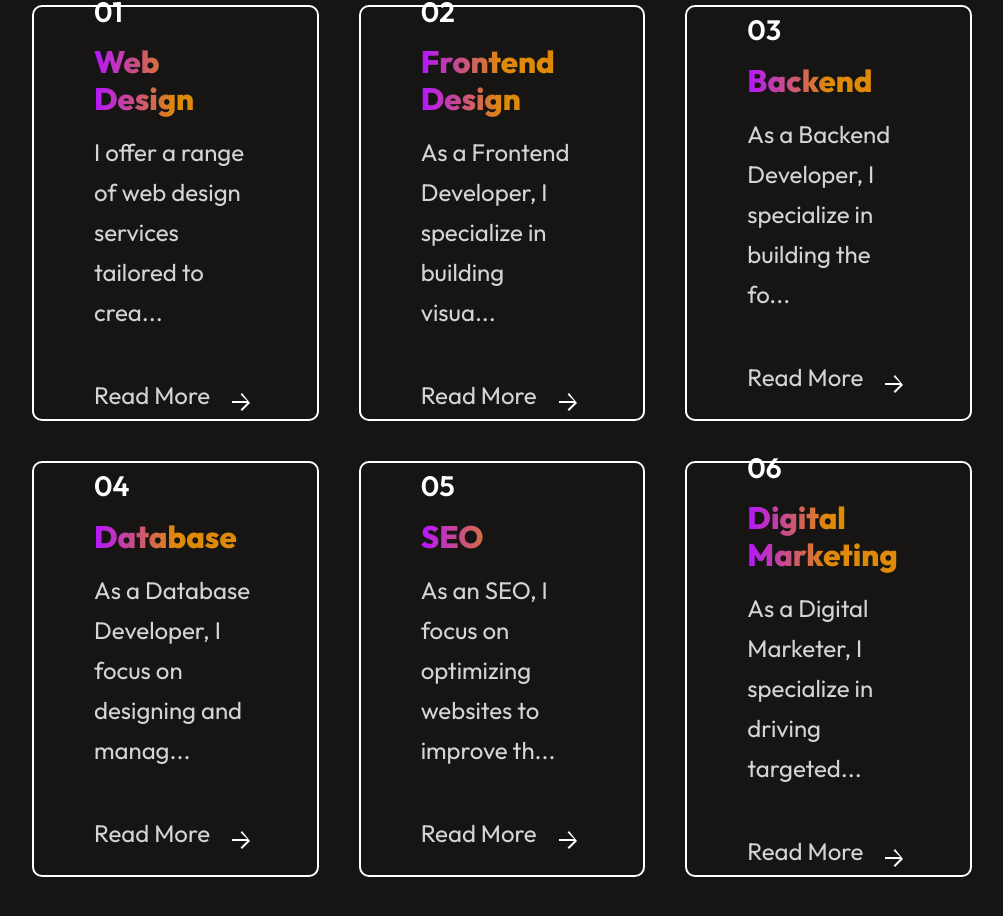
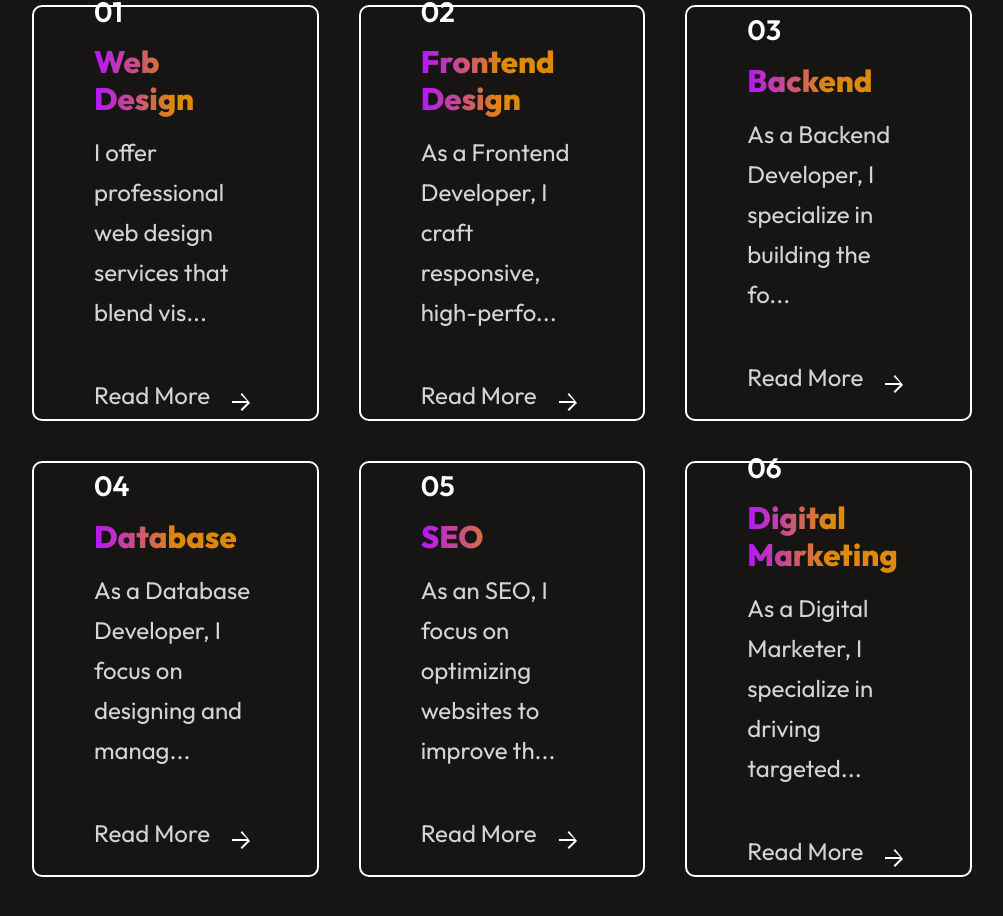
Before and after one commit to Jaarvis05/Dishu-Portfolio, a React (Vite) app: page / in a window 1280 px wide. Shown: the part 2635-3551 px from the top of the page, without its empty margins (138-1141 px from the left). Built offline with nearby package versions, Linux system fonts and the light colour scheme.

Commit message:
Update services_data.js

```diff
--- a/src/assets/services_data.js
+++ b/src/assets/services_data.js
@@ -2,12 +2,12 @@ export const Services_Data = [
     {
         s_no: "01",
         s_name:"Web Design",
-        s_desc:"I offer a range of web design services tailored to create visually stunning and user-friendly digital experiences. My UI/UX design ensures seamless navigation and intuitive interfaces that enhance user engagement. With responsive web design, I craft websites that adapt flawlessly to different screen sizes, providing an optimal experience on desktops, tablets, and smartphones. I specialize in landing page design, creating high-converting pages that effectively capture leads and drive business growth. For e-commerce websites, I design aesthetically pleasing and functional online stores with smooth navigation and product visibility to maximize sales. If your website feels outdated, my website redesign services can give it a fresh, modern look while improving performance and user experience. Additionally, I offer branding and graphic design, including logo creation, banners, and other brand assets that strengthen your business identity. To ensure a well-structured and efficient development process, I also provide wireframing and prototyping, helping visualize the website layout before final execution. With a strong focus on aesthetics, functionality, and user experience, I create designs that not only look great but also drive results. Let’s build something amazing together! 🚀"
+        s_desc:"I offer professional web design services that blend visual appeal with functionality. From responsive websites that shine on all devices to seamless UI/UX designs, I create experiences that engage users and drive results. I specialize in high-converting landing pages, sleek e-commerce stores, and modern redesigns to boost performance. Need branding? I craft logos, banners, and visuals that reflect your identity. Through detailed wireframing and prototyping, I ensure clarity and efficiency before development. Whether you need a fresh start or a powerful upgrade, I’m here to build digital solutions that grow your business and make a lasting impact. Let’s elevate your presence!🚀 🚀"
     },
     {
         s_no: "02",
         s_name:"Frontend Design",
-        s_desc:"As a Frontend Developer, I specialize in building visually appealing, responsive, and high-performance web applications that provide seamless user experiences. I develop **pixel-perfect UI designs** using modern technologies like HTML, CSS, JavaScript, and frameworks such as React.js. My **responsive web development** ensures that websites adapt flawlessly across all devices, offering a consistent experience on desktops, tablets, and mobile phones. I also focus on **performance optimization**, ensuring fast load times and smooth interactions for better user engagement. With expertise in **UI/UX implementation**, I bring designs to life with interactive elements, animations, and intuitive navigation. Additionally, I work on **cross-browser compatibility**, making sure websites function properly across different web browsers. If you have an existing website that needs improvements, my **website redesign and optimization** services enhance both aesthetics and performance. I also integrate **third-party APIs** and work with **CMS platforms** to create dynamic and scalable solutions. Whether you need a brand-new web application or improvements to an existing one, I ensure a high-quality, user-friendly, and engaging digital experience. Let’s build something amazing together! 🚀"
+        s_desc:"As a Frontend Developer, I craft responsive, high-performance web applications with visually stunning, pixel-perfect UIs using HTML, CSS, JavaScript, and React.js. I ensure seamless user experiences across devices through responsive design and optimize performance for faster load times and smooth interactions. My UI/UX expertise brings designs to life with intuitive navigation, animations, and interactivity. I guarantee cross-browser compatibility and offer redesign services to enhance both look and function. I also integrate third-party APIs and work with CMS platforms to build dynamic, scalable solutions. Whether it's a new project or an upgrade, I deliver engaging, user-friendly digital experiences. Let’s collaborate! 🚀"
     },
     {
         s_no: "03",
```
